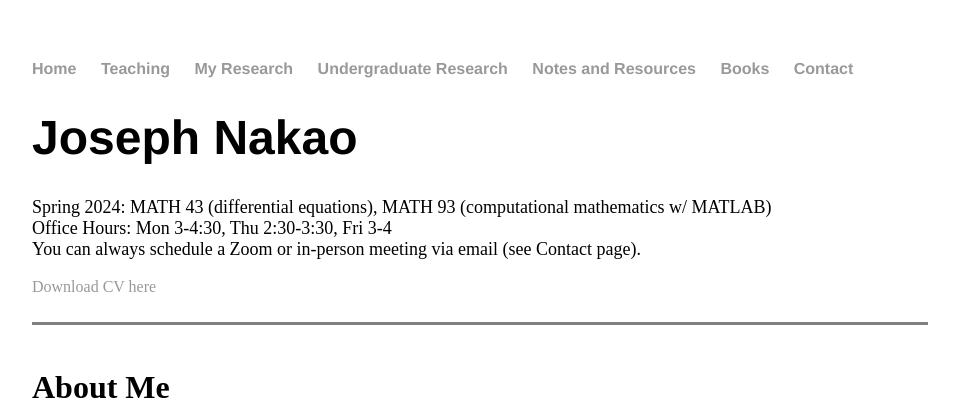
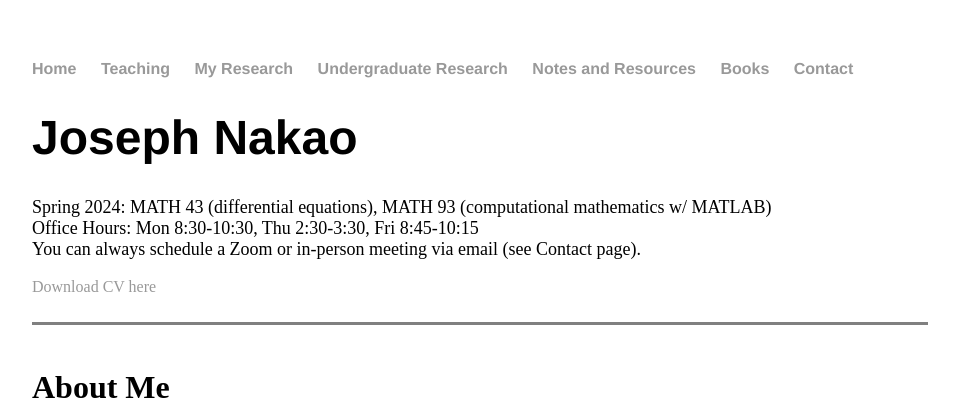
Before and after one commit to jhknakao/jhknakao.github.io, a Jekyll site: the page built from index.html, in a window 1280 px wide. Shown: the top 411 px of the page, without its empty margins (160-1119 px from the left). Built offline with Jekyll 4.4.1, drawn with Linux system fonts in a browser that asks for light colours.

Commit message:
Update index.html

```diff
--- a/index.html
+++ b/index.html
@@ -6,7 +6,7 @@ title: Joseph Nakao's Homepage
 	<h1>Joseph Nakao</h1>
 	<font size="4">Spring 2024: MATH 43 (differential equations), MATH 93 (computational mathematics w/ MATLAB)</font>
 	<br>
-	<font size="4">Office Hours: Mon 3-4:30, Thu 2:30-3:30, Fri 3-4</font>
+	<font size="4">Office Hours: Mon 8:30-10:30, Thu 2:30-3:30, Fri 8:45-10:15</font>
 	<br>
 	<font size="4">You can always schedule a Zoom or in-person meeting via email (see Contact page).</font>
 	<br>
```
